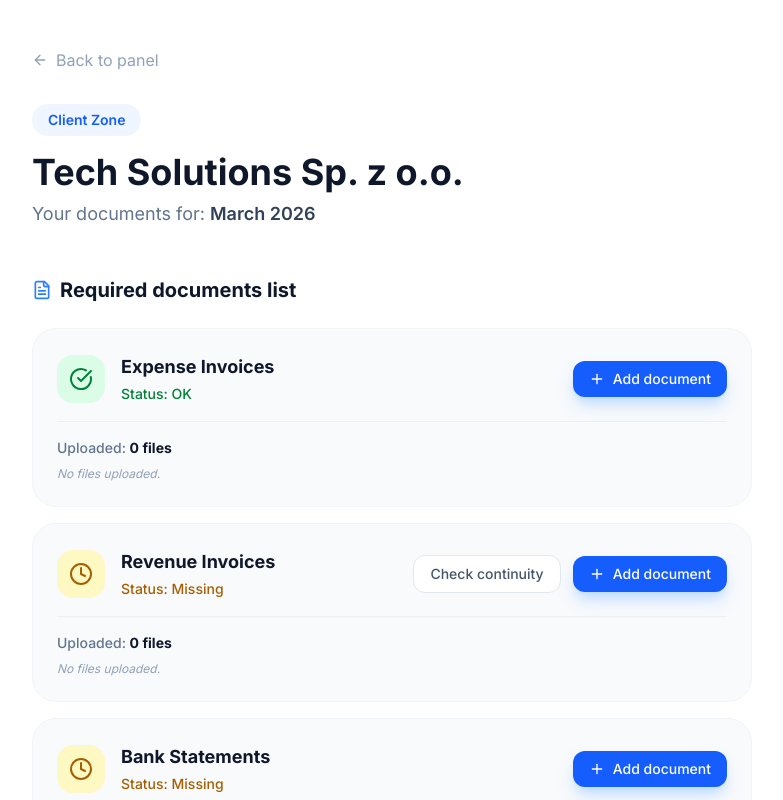
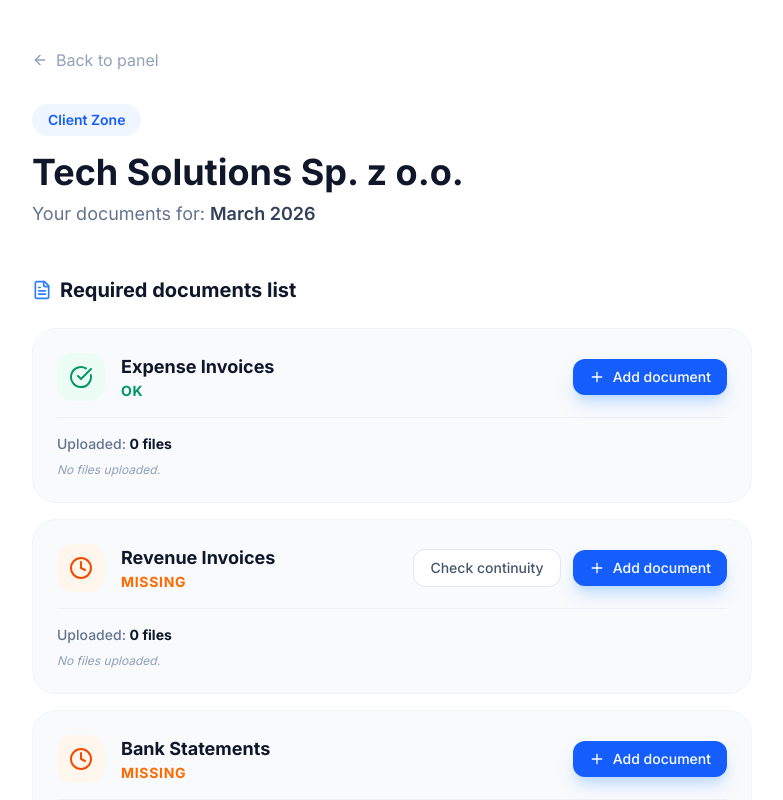
Before and after one commit to Arcziwald/CustomerAccounting, a React (Vite) app: page /client/1 in a window 1280 px wide. Shown: the top 800 px of the page, without its empty margins (248-1031 px from the left). Built offline with nearby package versions, Linux system fonts and the light colour scheme.

Commit message:
update functions labels

```diff
--- a/src/components/ClientView.tsx
+++ b/src/components/ClientView.tsx
@@ -160,14 +160,18 @@ export default function ClientView({ clients, updateClientStatus, addFileToDocum
               >
                 <div className="flex flex-col sm:flex-row sm:items-center justify-between gap-4">
                   <div className="flex items-center gap-4">
-  {/* IKONA I KOLOR TŁA */}
-  <div className={`p-3 rounded-2xl ${STATUS_COLORS[doc.status] || 'bg-slate-100 text-slate-600'}`}>
+  {/* IKONA I KOLOR TŁA - Zsynchronizowane z Dashboardem */}
+  <div className={`p-3 rounded-2xl ${
+    doc.status === 'OK' || doc.status === 'Zatwierdzone' ? 'bg-emerald-50 text-emerald-600' :
+    doc.status === 'Spóźnione' ? 'bg-red-50 text-red-600 animate-pulse' :
+    'bg-orange-50 text-orange-600'
+  }`}>
     {doc.status === 'OK' || doc.status === 'Zatwierdzone' ? <CheckCircle className="w-6 h-6" /> :
-     doc.status === 'W toku' ? <Clock className="w-6 h-6" /> :
-     doc.status === 'Spóźnione' ? <AlertCircle className="w-6 h-6" /> : <Clock className="w-6 h-6" />}
+     doc.status === 'Spóźnione' ? <AlertCircle className="w-6 h-6" /> :
+     <Clock className="w-6 h-6" />}
   </div>
 
-  {/* TEKST STATUSU (Tu naprawiamy błąd ze screena) */}
+  {/* TEKST STATUSU */}
   <div>
     <h3 className="font-bold text-slate-900 text-lg">
       {(() => {
@@ -182,10 +186,12 @@ export default function ClientView({ clients, updateClientStatus, addFileToDocum
         return t(`labels.${key}`);
       })()}
     </h3>
-    <span className={`text-sm font-medium ${STATUS_COLORS[doc.status]?.split(' ')[1] || 'text-slate-500'}`}>
-  {t('common.status')}: {
-    (() => {
-      // Mapujemy polskie nazwy ze stanu na techniczne klucze JSON
+    <div className="flex flex-col">
+      <span className={`text-sm font-black uppercase tracking-wider ${
+        doc.status === 'OK' || doc.status === 'Zatwierdzone' ? 'text-emerald-600' :
+        doc.status === 'Spóźnione' ? 'text-red-600 font-black' : 'text-orange-500'
+      }`}>
+        {(() => {
           const statusMap: { [key: string]: string } = {
             'OK': 'ok',
             'Zatwierdzone': 'zatwierdzone',
@@ -193,15 +199,19 @@ export default function ClientView({ clients, updateClientStatus, addFileToDocum
             'Spóźnione': 'spoznione',
             'Brak': 'brak'
           };
-
           const statusKey = statusMap[doc.status] || 'brak';
           return t(`status.${statusKey}`);
-    })()
-  }
+        })()}
       </span>
+      {/* Dodatkowy komunikat dla spóźnionych */}
+      {doc.status === 'Spóźnione' && (
+        <span className="text-[10px] text-red-400 font-medium italic mt-0.5">
+          {t('status.late_notice', { defaultValue: 'Termin minął! Prosimy o pilne uzupełnienie.' })}
+        </span>
+      )}
     </div>
   </div>
-
+  </div>
                   <div className="flex items-center gap-3">
                     {doc.label.toLowerCase().includes('faktur') && doc.status !== 'OK' && (
                       <button
--- a/src/i18n/locales/en.json
+++ b/src/i18n/locales/en.json
@@ -56,7 +56,8 @@
     "zatwierdzone": "Approved",
     "odrzucone": "Rejected",
     "do_weryfikacji": "To verify",
-    "zweryfikowano": "Verified"
+    "zweryfikowano": "Verified",
+    "late_notice": "Deadline passed! Please upload as soon as possible."
   },
   "actions": {
     "send": "Send",
--- a/src/i18n/locales/pl.json
+++ b/src/i18n/locales/pl.json
@@ -50,13 +50,14 @@
   },
   "status": {
     "ok": "OK",
-    "brak": "Brak",
+    "brak": "Do przesłania",
     "spoznione": "Spóźnione",
     "w_toku": "W toku",
     "zatwierdzone": "Zatwierdzone",
     "odrzucone": "Odrzucone",
     "do_weryfikacji": "Do weryfikacji",
-    "zweryfikowano": "Zweryfikowano"
+    "zweryfikowano": "Zweryfikowano",
+    "late_notice": "Termin minął! Prosimy o pilne uzupełnienie."
   },
   "actions": {
     "send": "Wyślij",
```
Lines whose indentation alone changed are shown as unchanged.
